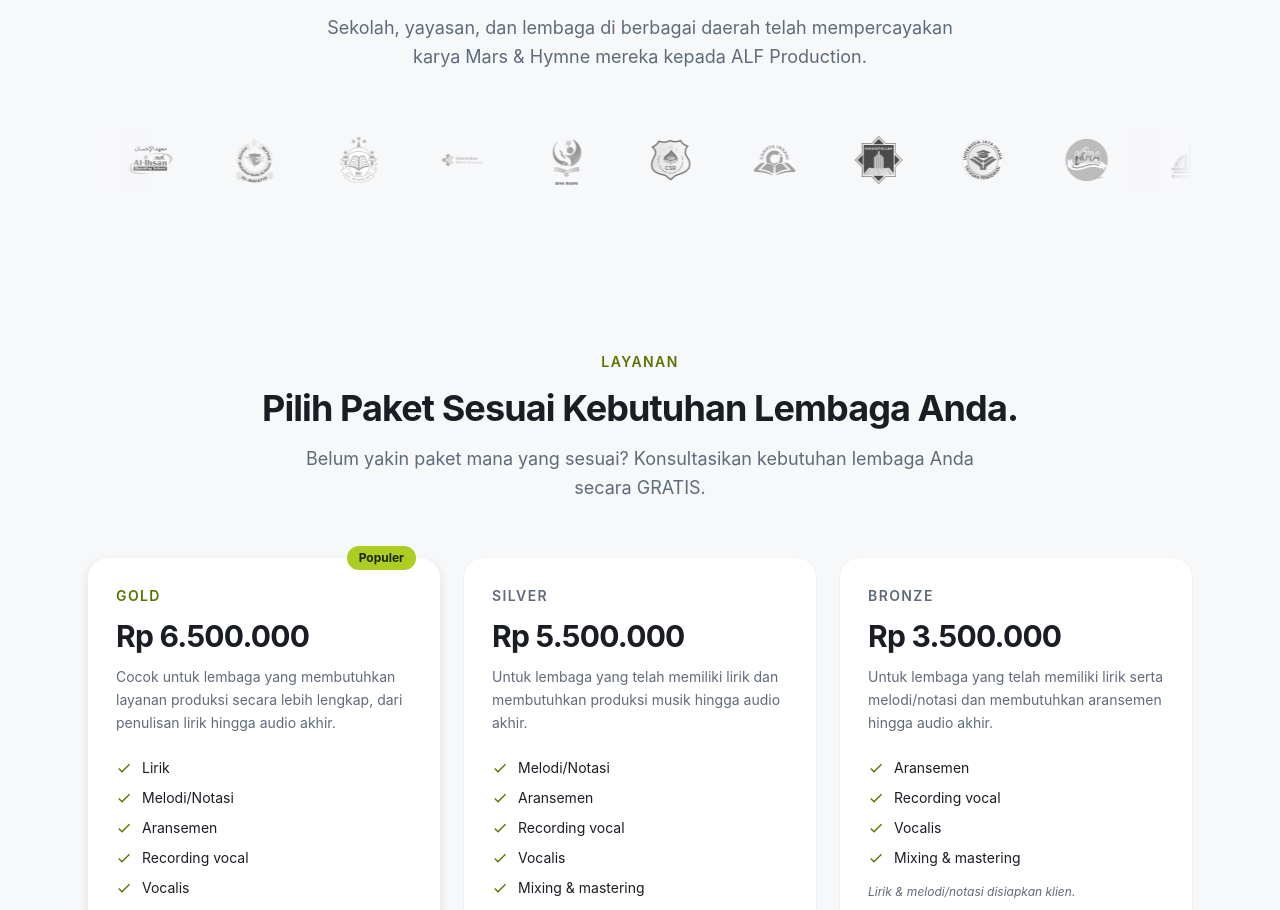
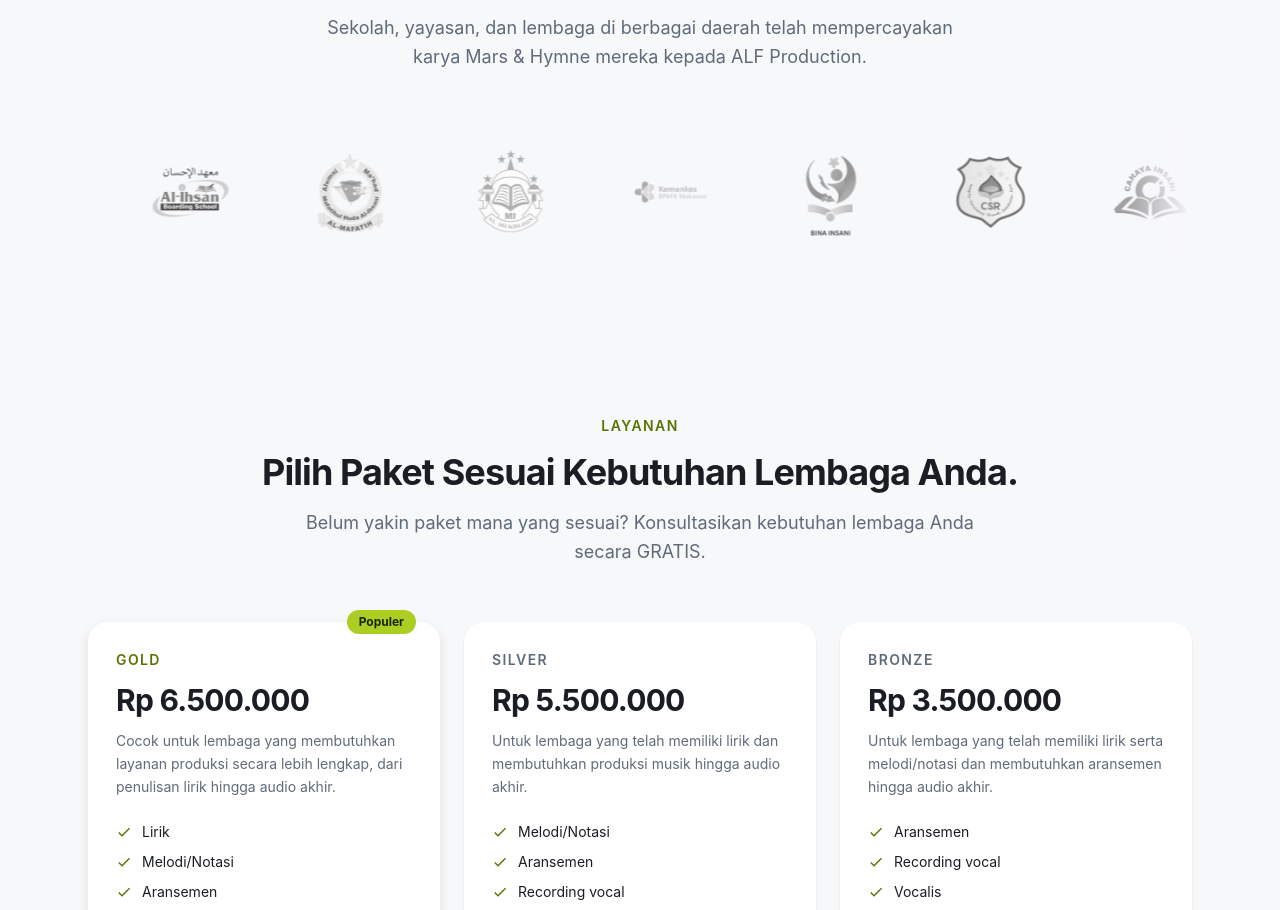
Before and after one commit to tukangoding/alfproduction.id, a Nuxt app: page / in a window 1280 px wide. Shown: the part 1682-2592 px from the top of the page. Built offline with nearby package versions, Linux system fonts and the light colour scheme.

Commit message:
edit logo-klien size 002

```diff
--- a/components/ClientLogos.vue
+++ b/components/ClientLogos.vue
@@ -16,19 +16,19 @@ const marqueeLogos = [...clientLogos, ...clientLogos]
       role="list"
       aria-label="Logo lembaga dan institusi klien ALF Production"
     >
-      <div class="marquee-track flex w-max items-center gap-5 md:gap-10">
+      <div class="marquee-track flex w-max items-center gap-6 md:gap-12">
         <div
           v-for="(logo, index) in marqueeLogos"
           :key="`${logo.src}-${index}`"
           role="listitem"
-          class="flex h-[clamp(3.5rem,5vw,4.75rem)] shrink-0 items-center justify-center"
+          class="flex h-[clamp(8rem,9vw,9.5rem)] shrink-0 items-center justify-center"
         >
           <img
             :src="logo.src"
             :alt="`Logo ${logo.name}`"
             loading="lazy"
             decoding="async"
-            class="h-auto w-auto max-h-[clamp(3.25rem,5vw,4.5rem)] max-w-[clamp(8.25rem,12vw,11rem)] object-contain opacity-70 grayscale transition duration-300 hover:opacity-100 hover:grayscale-0"
+            class="h-auto w-auto max-h-[clamp(7rem,8vw,9rem)] max-w-[clamp(17rem,22vw,22rem)] object-contain opacity-70 grayscale transition duration-300 hover:opacity-100 hover:grayscale-0"
           />
         </div>
       </div>
```
